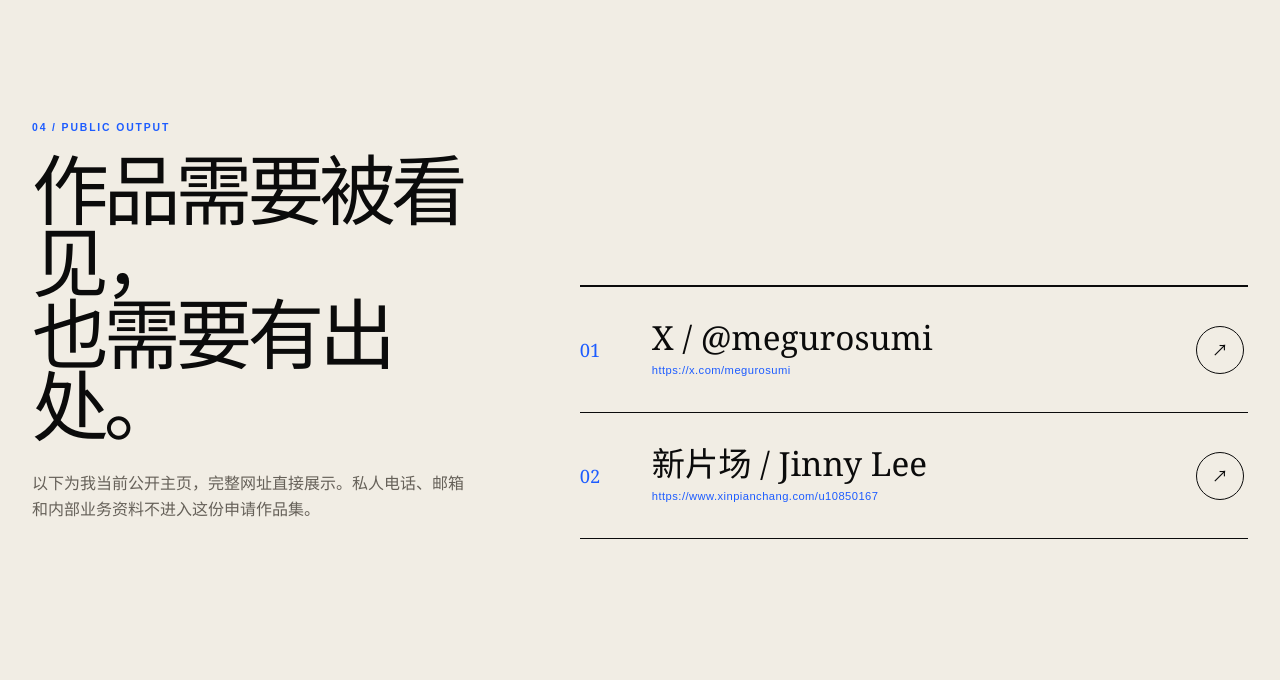
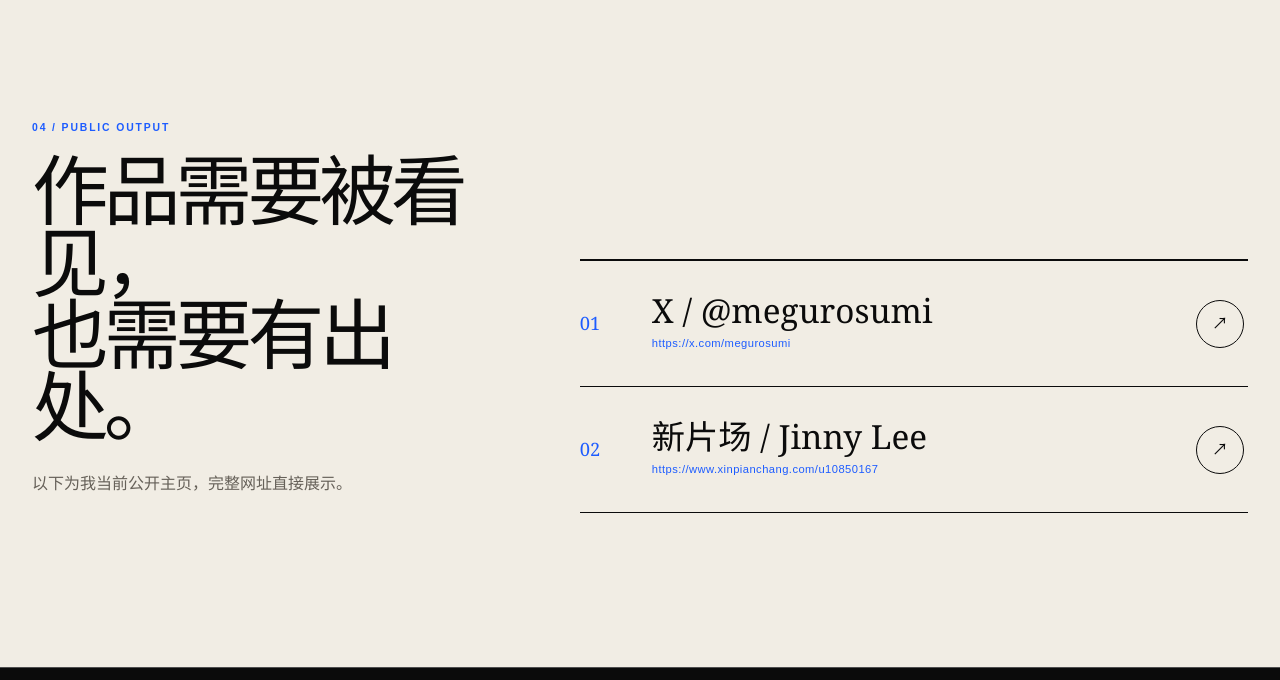
Before and after one commit to 19960705/jinny-kimi-portfolio, a website: page index.html in a window 1280 px wide. Shown: the part 8137-8817 px from the top of the page. Drawn offline with Linux system fonts and the light colour scheme.

Commit message:
copy: remove unnecessary privacy note

```diff
--- a/index.html
+++ b/index.html
@@ -164,7 +164,7 @@
           <p class="section-kicker">04 / PUBLIC OUTPUT</p>
           <h2 id="profiles-title">作品需要被看见，<br />也需要有出处。</h2>
           <p>
-            以下为我当前公开主页，完整网址直接展示。私人电话、邮箱和内部业务资料不进入这份申请作品集。
+            以下为我当前公开主页，完整网址直接展示。
           </p>
         </div>
         <div id="profile-links" class="profile-links"></div>
```
